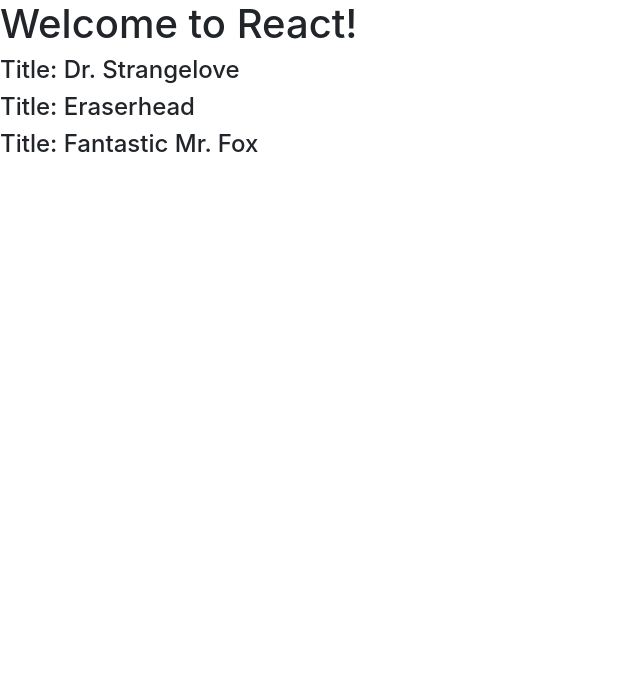
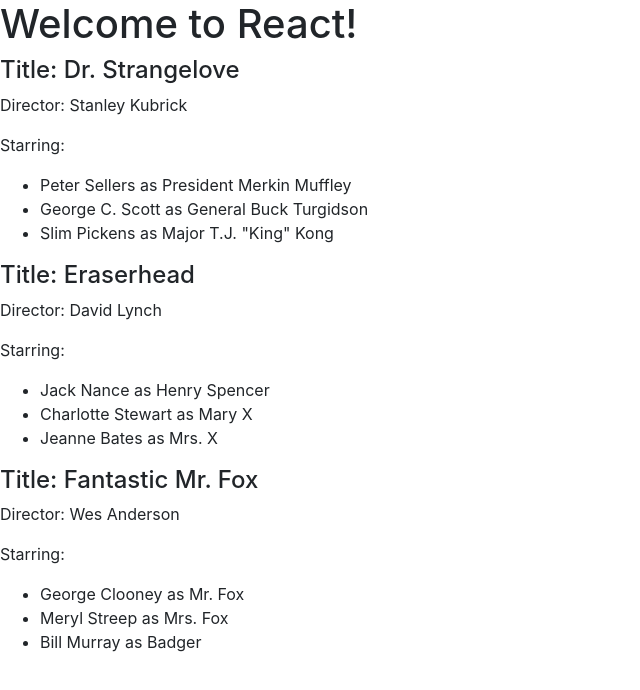
Before and after one commit to anderson-aristotle/react-components-prop, a React app: page / in a window 1280 px wide. Shown: the top 690 px of the page, without its empty margins (0-640 px from the left). Built offline with nearby package versions, Linux system fonts and the light colour scheme.

Commit message:
Add solution code
- Refresh solution for cohort 027.

```diff
--- /dev/null
+++ b/src/Actor.js
@@ -0,0 +1,7 @@
+import React from 'react'
+
+const Actor = ({ name, role }) => (
+  <li>{name} as {role}</li>
+)
+
+export default Actor
--- a/src/App.js
+++ b/src/App.js
@@ -4,13 +4,75 @@
 
 import Movie from './Movie.js'
 
-const movies = [{title: 'Dr. Strangelove'}, {title: 'Eraserhead'}, {title: 'Fantastic Mr. Fox'}]
+const movies = [
+  {
+    id: 1,
+    title: 'Dr. Strangelove',
+    director: 'Stanley Kubrick',
+    cast: [
+      {
+        name: 'Peter Sellers',
+        role: 'President Merkin Muffley'
+      },
+      {
+        name: 'George C. Scott',
+        role: 'General Buck Turgidson'
+      },
+      {
+        name: 'Slim Pickens',
+        role: 'Major T.J. "King" Kong'
+      }
+    ]
+  },
+  {
+    id: 2,
+    title: 'Eraserhead',
+    director: 'David Lynch',
+    cast: [
+      {
+        name: 'Jack Nance',
+        role: 'Henry Spencer'
+      },
+      {
+        name: 'Charlotte Stewart',
+        role: 'Mary X'
+      },
+      {
+        name: 'Jeanne Bates',
+        role: 'Mrs. X'
+      }
+    ]
+  },
+  {
+    id: 3,
+    title: 'Fantastic Mr. Fox',
+    director: 'Wes Anderson',
+    cast: [
+      {
+        name: 'George Clooney',
+        role: 'Mr. Fox'
+      },
+      {
+        name: 'Meryl Streep',
+        role: 'Mrs. Fox'
+      },
+      {
+        name: 'Bill Murray',
+        role: 'Badger'
+      }
+    ]
+  }
+]
 
 const App = () => (
   <div>
     <h1>Welcome to React!</h1>
     {movies.map(movie => (
-      <Movie key={movie.title} title={movie.title}/>
+      <Movie
+        key={movie.id}
+        title={movie.title}
+        director={movie.director}
+        cast={movie.cast}/>
     ))}
   </div>
 )
--- a/src/Movie.js
+++ b/src/Movie.js
@@ -1,9 +1,23 @@
 import React, { Component } from 'react'
+import Actor from './Actor'
 
 class Movie extends Component {
   render () {
     return (
-      <h4>Title: {this.props.title}</h4>
+      <div>
+        <h4>Title: {this.props.title}</h4>
+        <p>Director: {this.props.director}</p>
+        <p>Starring:</p>
+        <ul>
+          {this.props.cast.map(actor => (
+            <Actor
+              key={actor.name}
+              name={actor.name}
+              role={actor.role}
+            />
+          ))}
+        </ul>
+      </div>
     )
   }
 }
```
